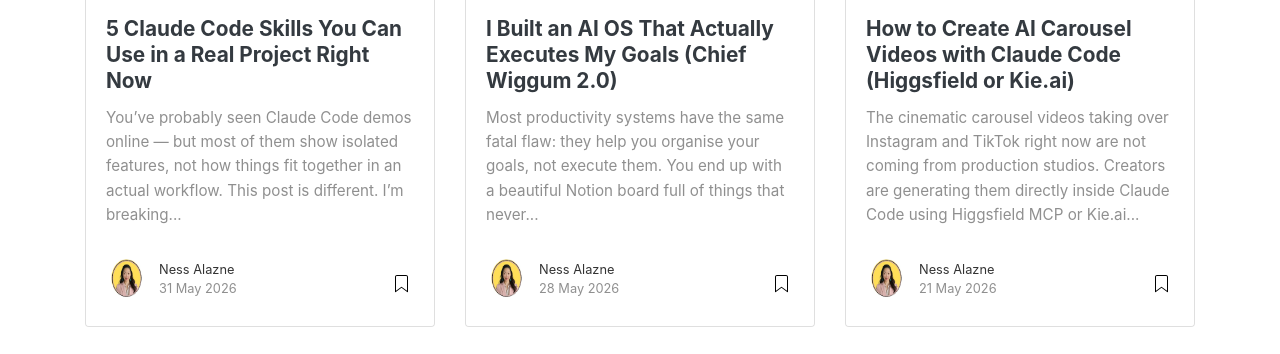
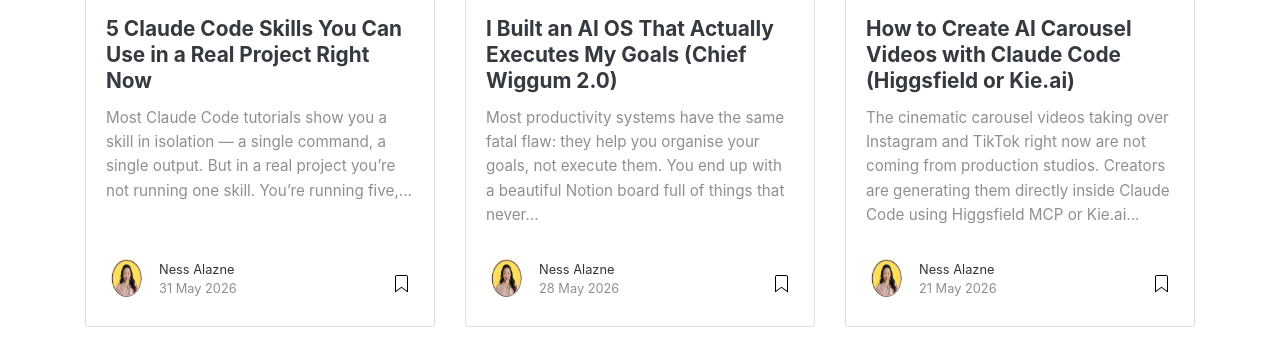
Before and after one commit to nessalazne/nessalazne.github.io, a Jekyll site: the page built from index.html, in a window 1280 px wide and 900 px high, scrolled down 339 px, cut to the strip 152-506 px from the top of the window. Built offline with Jekyll 4.4.1, drawn with Linux system fonts in a browser that asks for light colours; nearby versions of some CDN libraries; the list of posts is cut into pages by our own code; some of the changed lines change nothing that is shown.

Commit message:
Update: 5 Claude Code Skills post + PDF with correct skills (mcp-builder, webapp-testing, frontend-design, requesting-code-review, skill-creator)

```diff
--- a/_posts/2026-05-31-claude-code-5-skills-project.md
+++ b/_posts/2026-05-31-claude-code-5-skills-project.md
@@ -7,9 +7,9 @@
 featured: false
 ---
 
-You've probably seen Claude Code demos online — but most of them show isolated features, not how things fit together in an actual workflow. This post is different. I'm breaking down the 5 Claude Code skills I use in every real content project, and showing you exactly how each one connects to the next.
+Most Claude Code tutorials show you a skill in isolation — a single command, a single output. But in a real project you're not running one skill. You're running five, in sequence, and they build on each other.
 
-These aren't experimental. They're running in my production content system right now.
+This post covers the 5 Claude Code skills I used to ship a real project — where to get each one, what it does, and exactly how it fits into the build.
 
 <div style="max-width: 315px; margin: 2rem auto;">
   <div style="position: relative; padding-bottom: 177.78%; height: 0; overflow: hidden; border-radius: 10px;">
@@ -25,7 +25,7 @@
 
 ## Get the Free Guide
 
-The step-by-step breakdown of how each Claude Code skill gets set up and used together in a single real content project — with folder structure and exact prompt flow.
+Step-by-step instructions for installing all 5 skills and running them together in a single real project — with the exact sequence and the GitHub links for each one.
 
 **[Get the free 5 Claude Code Skills Project Guide →](https://guides.digicuratoragency.com/guides/claude-code-5-skills-project)**
 
@@ -33,74 +33,86 @@
 
 ## What Is a Claude Code Skill?
 
-A skill is a markdown instruction file that tells Claude how to perform a specific, repeatable task. You drop it into your project and Claude follows it like a checklist — every time, consistently, in your brand voice.
+A skill is a markdown file that gives Claude a specific, repeatable workflow. Drop it into your project and Claude follows it like a checklist — every time, consistently. Skills are how you turn Claude from a chat tool into an agent that runs your build.
 
-Instead of rewriting the same prompt 40 times, you write it once, save it as a skill file, and call it on demand. Skills are the difference between Claude being a chat tool and Claude being an agent that runs your workflow.
+All five skills below are open source. You install them by dropping the file into your `.claude/skills/` folder — no config, no setup beyond that.
 
-Here are the 5 I use in a real content project.
+## Skill 1: mcp-builder
 
-## Skill 1: AI Series Script Writer
+**GitHub:** [github.com/anthropics/skills/tree/main/skills/mcp-builder](https://github.com/anthropics/skills/tree/main/skills/mcp-builder)
 
-**What it does:** Generates a complete short-form video script — hook, value, CTA — for a specific content series, in your brand voice. It also outputs platform-specific titles for YouTube Shorts, Reels, TikTok, and Pinterest.
+**What it does:** Scaffolds a working MCP (Model Context Protocol) server — the bridge that lets Claude connect to your own APIs, databases, or external tools. MCP is how you extend what Claude can actually do inside your project.
 
-**How it works in a real project:**
+**How it applies in a real project:**
 
-Every video I make for the "AI Systems That Work" series starts here. I give the skill a topic and a target audience, and it returns a script in under 2 minutes — already formatted for my series structure. No blank page, no second-guessing the hook.
+Say you're building an app that needs Claude to read from Airtable, query your database, or hit a custom API. Without MCP, Claude is isolated inside the chat window. With mcp-builder, you describe what tool you want Claude to access and it generates the server code, handles the protocol boilerplate, and gives you a running MCP server in minutes.
 
-The platform titles mean I don't rewrite copy for six different channels. It's done with the script.
+In my build: I used it to connect Claude to my content pipeline database. Claude could read records, update fields, and trigger downstream actions — all from inside a single prompt session.
 
-## Skill 2: Freebie PDF Generator
+## Skill 2: webapp-testing
 
-**What it does:** Creates a branded, print-ready PDF guide that pairs with a short-form video. Designed to drive email capture via DM automation — viewers comment a keyword, they get the PDF, they join your list.
+**GitHub:** [github.com/anthropics/skills/tree/main/skills/webapp-testing](https://github.com/anthropics/skills/tree/main/skills/webapp-testing)
 
-**How it works in a real project:**
+**What it does:** Writes and runs automated tests for your web application — unit tests, integration tests, and end-to-end checks — based on the features you describe.
 
-After every video, I generate a matching PDF freebie. The skill takes the video topic and key steps, builds the layout, and outputs a file I can attach to my DM flow. No Canva, no graphic designer, no waiting.
+**How it applies in a real project:**
 
-This alone runs a functioning email capture system from every piece of content I publish.
+After building any new feature, I run webapp-testing. I describe what should work, Claude generates the test suite, runs it, and flags anything broken before I push. It's the equivalent of having a QA pass built into every build session.
 
-## Skill 3: SEO Blog Writer
+The key: it writes tests based on how your app actually behaves, not a generic template. Point it at a specific route or component and it covers the edge cases you'd miss writing tests by hand.
 
-**What it does:** Writes a full SEO-optimized blog post from a content brief, formats it as a Jekyll markdown file, generates a header image, and pushes it to GitHub Pages — automatically.
+## Skill 3: frontend-design
 
-**How it works in a real project:**
+**GitHub:** [github.com/anthropics/skills/tree/main/skills/frontend-design](https://github.com/anthropics/skills/tree/main/skills/frontend-design)
 
-Every video gets turned into a blog post within the same session. The skill writes the content, inserts the freebie CTA, generates the header image, commits everything, and pushes to my blog at `blog.digicuratoragency.com`.
+**What it does:** Designs and implements frontend UI components — layouts, navigation, forms, dashboards — using your existing stack (Tailwind, React, plain HTML, whatever you're on).
 
-The blog post then drives organic traffic for months after the video stops performing on social.
+**How it applies in a real project:**
 
-## Skill 4: Shorten Audio
+Describe the screen or component you need, share a reference screenshot or a rough wireframe description, and frontend-design builds it to match. In my project I used it to build a dashboard layout and a multi-step form — both took under 10 minutes from description to working component.
 
-**What it does:** Trims a voiceover recording to fit under 58 seconds — removes silences, applies a gentle speed-up if needed, and exports a clean MP3.
+It works with your existing design system if you have one — or makes sensible choices if you don't. No Figma, no designer, no handoff delay.
 
-**How it works in a real project:**
+## Skill 4: requesting-code-review
 
-My voiceovers always run 5–10 seconds long. Before I edit anything, I run this skill on the raw audio. It handles silence removal, subtle speed adjustments, and hard trim as a last resort. By the time the file lands in my video editor, it's already optimized — no manual trimming required.
+**GitHub:** [github.com/obra/superpowers/tree/main/skills/requesting-code-review](https://github.com/obra/superpowers/tree/main/skills/requesting-code-review)
 
-## Skill 5: Content Repurposer
+**What it does:** Structures a proper code review request — packages your diff, adds context about intent, and asks Claude to review for correctness, security, and style.
 
-**What it does:** Takes one piece of content (a script, a blog post, or a video transcript) and generates platform-specific captions for Instagram, TikTok, Pinterest, YouTube, and LinkedIn — with format, hashtags, and CTAs tailored to each platform.
+**How it applies in a real project:**
 
-**How it works in a real project:**
+Before any significant merge, I run this. It formats the changes, explains what I was trying to do, and gets back specific, actionable feedback — not generic suggestions. It's caught security issues, logic bugs, and unnecessary complexity that I missed in my own review.
 
-Once a video is published, I run the repurposer. It reads the script and outputs caption variations for every platform. What used to take 2 hours now takes about 5 minutes. I review, schedule, and I'm done.
+The difference from just asking "review this code" is that it gives Claude enough context to review it the way a senior developer would — not just syntax checks, but intent alignment.
 
-## How All 5 Fit Together in One Real Workflow
+## Skill 5: skill-creator
 
-This is the actual sequence I run every time I publish a piece of content:
+**GitHub:** [github.com/anthropics/skills/tree/main/skills/skill-creator](https://github.com/anthropics/skills/tree/main/skills/skill-creator)
 
-1. **AI Script Writer** — generates the video script and platform titles
-2. **Shorten Audio** — cleans the voiceover before editing
-3. **Freebie PDF** — creates the email-capture lead magnet
-4. **SEO Blog Writer** — writes, images, and publishes the blog post (with freebie CTA embedded)
-5. **Content Repurposer** — generates social captions for every platform
+**What it does:** Builds new Claude Code skills from scratch — writes the SKILL.md file, defines trigger conditions, structures the workflow steps, and tests it.
 
-From idea to published content across blog + social takes under an hour. That's the entire point of building a skill stack — the system does the work, not you.
+**How it applies in a real project:**
 
-For the full setup guide — including the exact folder structure, how to install each skill, and the prompt flow I use — grab the free guide below.
+Once you've repeated any workflow three times, turn it into a skill. Tell skill-creator what you want Claude to automate, and it writes the skill file for you. This is how your skill library compounds — each project you finish gives you new skills for the next one.
+
+In my build: I used it to package my entire content deployment flow — one skill that writes, images, and pushes a blog post — so I never have to describe the steps again.
+
+## How All 5 Fit Together in One Real Build
+
+This is the sequence I run in a real project:
+
+1. **mcp-builder** — connect Claude to your data sources before anything else
+2. **frontend-design** — build UI components feature by feature
+3. **webapp-testing** — test each feature before moving to the next
+4. **requesting-code-review** — get a structured review before every significant push
+5. **skill-creator** — at the end of the project, package any repeated workflow into a reusable skill
+
+Each one removes a manual step from your build. Together they cover the full loop: connect → build → test → review → systematize.
+
+For the full setup guide — GitHub links, install steps, and the exact prompt flow for each skill — grab the free guide below.
 
 **[Get the free 5 Claude Code Skills Project Guide →](https://guides.digicuratoragency.com/guides/claude-code-5-skills-project)**
 
-If you want to build your own agentic content system from scratch and have it running in your project this week, come join us at [Vibe Coding Mastery](https://builds.digicuratoragency.com/).
+If you want to build your own agentic project stack and have it running this week, come join us at [Vibe Coding Mastery](https://builds.digicuratoragency.com/).
 
 [Join the Vibe Coding Build →](https://builds.digicuratoragency.com/)
```
Also changed, not shown: 1 other file.
